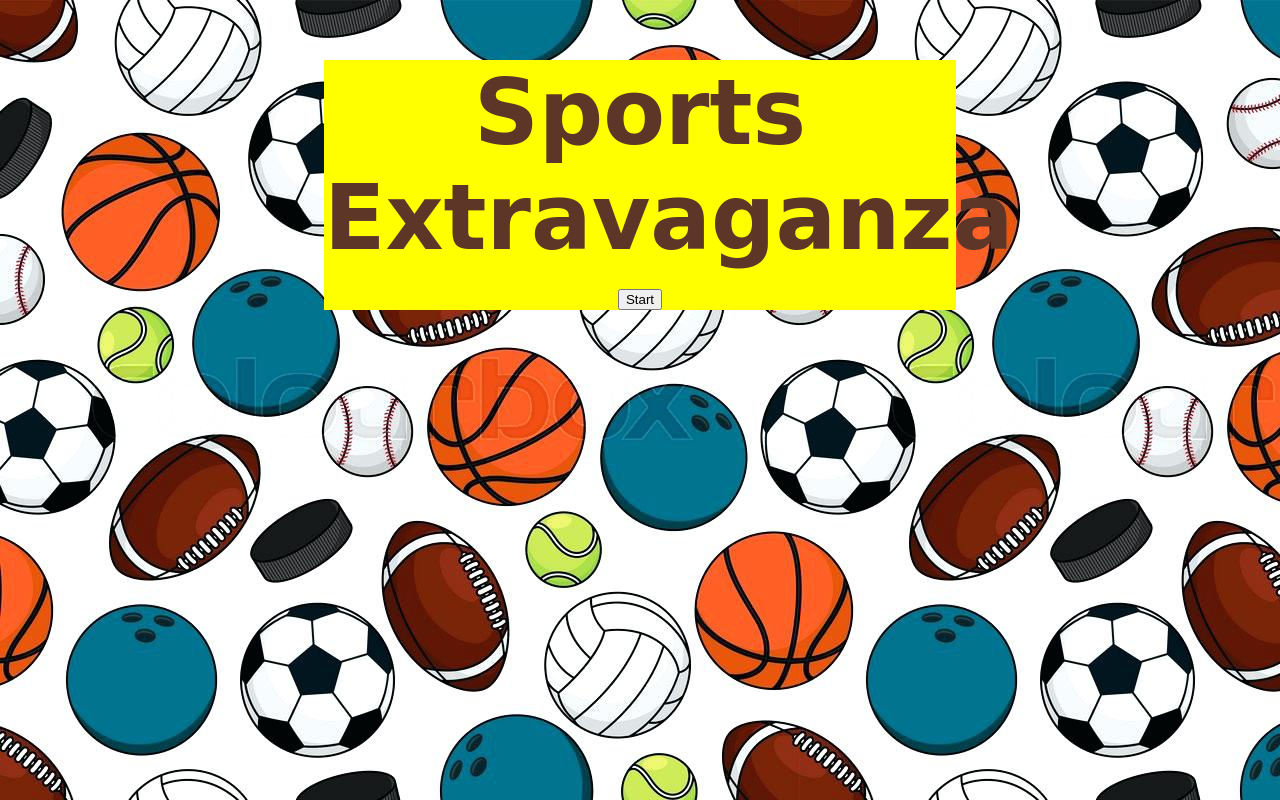
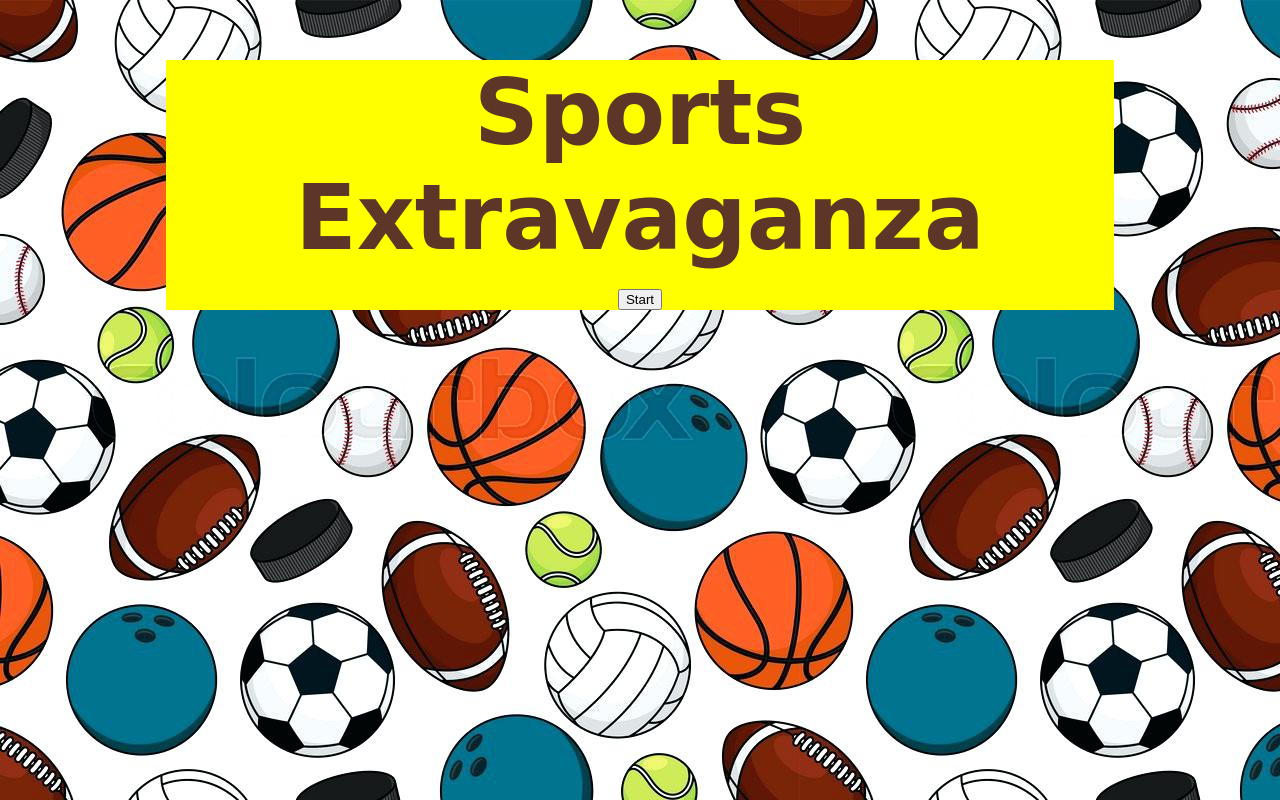
Before and after one commit to gkarmo/TriviaGame, a plain HTML site: page index.html in a window 1280 px wide. Drawn offline with nearby package versions, Linux system fonts and the light colour scheme; a web font is replaced by a local one.

Commit message:
layout changes

```diff
--- a/assets/css/style.css
+++ b/assets/css/style.css
@@ -1,6 +1,11 @@
 body {
     background-image: url("../images/background.gif");
 
+}
+
+.big-container {
+    margin:auto;
+    width:75%;
 }
 
 
@@ -8,8 +13,6 @@ body {
 .game {
     background-color:#ffff00;
     text-align: center;
-    margin: auto;
-    width: 50%;
 
 }
 
--- a/index.html
+++ b/index.html
@@ -14,13 +14,17 @@
 </head>
 <body>
 
-
+    <div class="container big-container">
+    <div class="row">
+    <div class="col-lg-12">
     <div id="game-body" class="game">
         <h1 class="head">Sports Extravaganza</h1>
         <h3 id="timer"></h3>
         <button id="start">Start</button>
     </div>
-
+    </div>
+</div>
+</div>
     <script src="assets/javascript/app.js"></script>
 
 </body>
```
